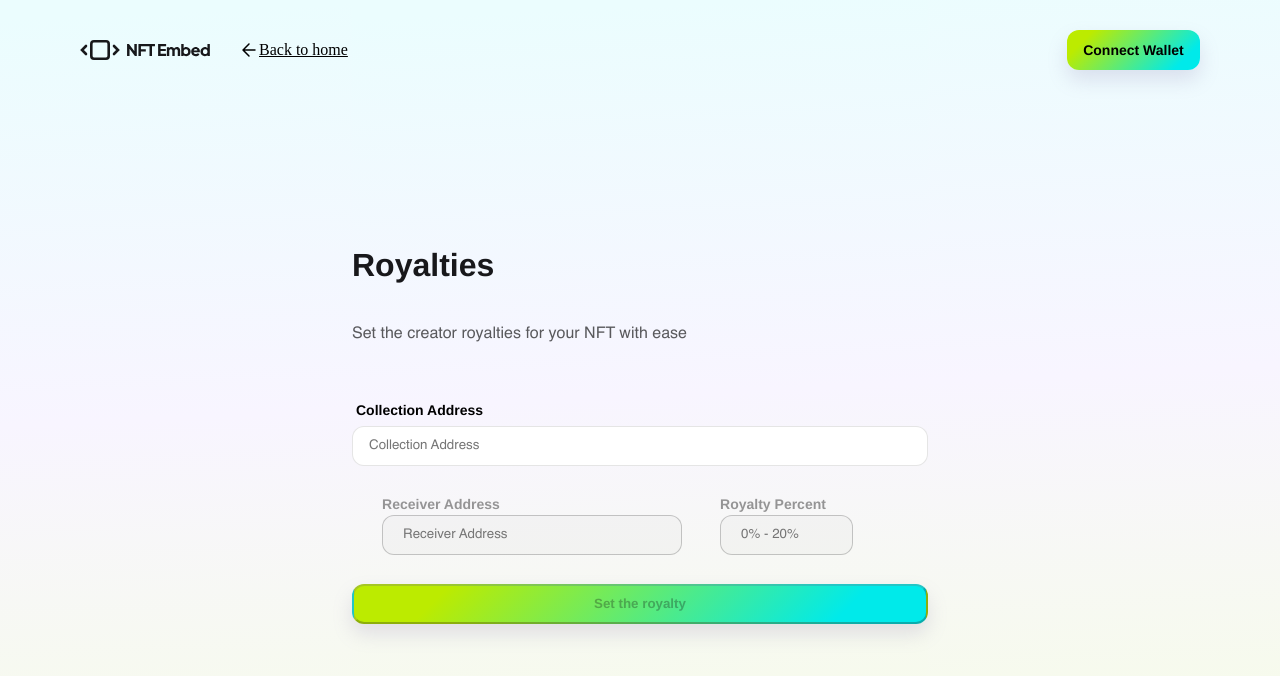
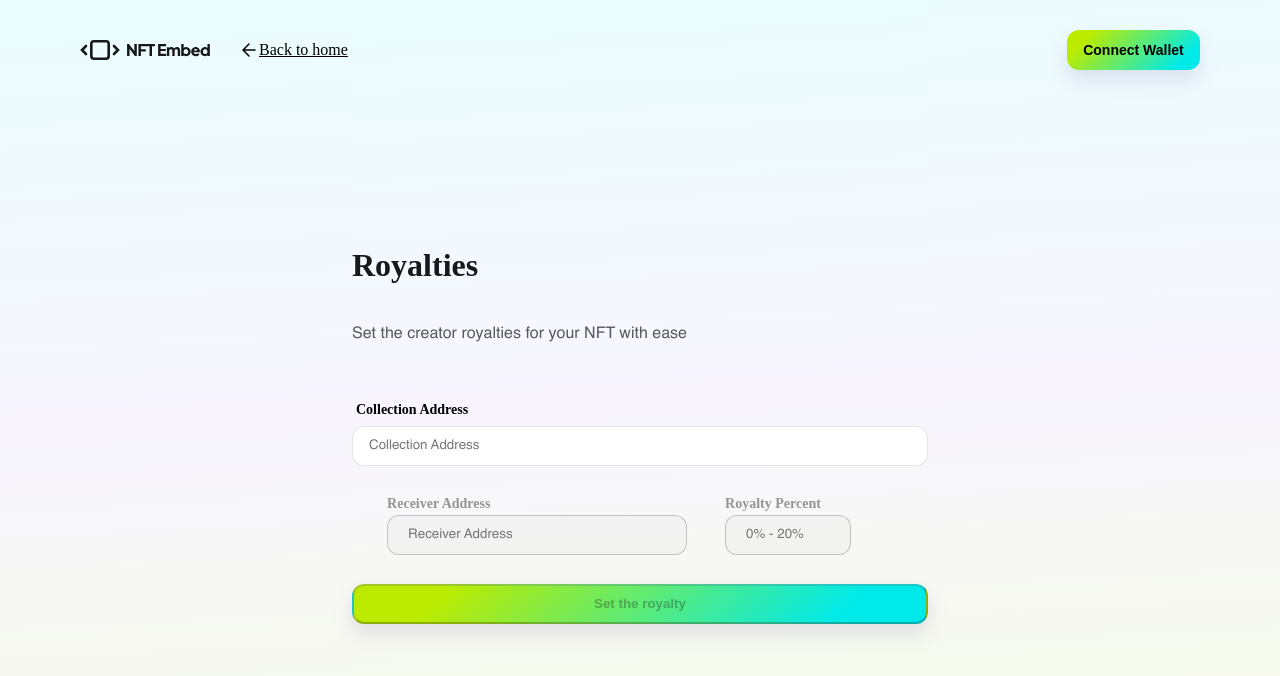
Before and after one commit to dadlessnsad/Registrys, a Next.js app: page / in a window 1280 px wide. Shown: the top 676 px of the page. Built offline with nearby package versions, Linux system fonts and the light colour scheme; no server answers.

Commit message:
'Helvetica-Bold' serif

```diff
--- a/styles/Home.module.css
+++ b/styles/Home.module.css
@@ -45,7 +45,7 @@
     background: linear-gradient(135deg, #BCEB00 15.57%, #00EAEA 84.88%);
     box-shadow: 0px 10px 20px rgba(136, 120, 172, 0.2);
     border-radius: 12px;
-    font-family: 'Helvetica', sans-serif;
+    font-family: 'Helvetica-Bold' serif;
     font-style: normal;
     font-weight: 700;
     font-size: 14px;
@@ -68,7 +68,7 @@
     background: #FFFFFF;
     border: 1px solid rgba(0, 0, 0, 0.1);
     border-radius: 12px;
-    font-family: 'Helvetica', sans-serif;
+    font-family: 'Helvetica-Bold' serif;
     font-style: normal;
     font-weight: 700;
     font-size: 14px;
@@ -102,7 +102,7 @@
 }
 
 .ActionHeaderTitle {
-    font-family: 'Helvetica', sans-serif;
+    font-family: 'Helvetica-Bold' serif;
     font-style: normal;
     font-weight: 700;
     font-size: 32px;
@@ -149,7 +149,7 @@
 .ActionLabelTitle {
     height: 22px;
     margin: 8px 4px;
-    font-family: 'Helvetica', sans-serif;
+    font-family: 'Helvetica-Bold' serif;
     font-style: normal;
     font-weight: 700;
     font-size: 14px;
@@ -186,7 +186,7 @@
 }
 
 .AlertNotOwnerText {
-    font-family: 'Helvetica', sans-serif;;
+    font-family: 'Helvetica-Bold' serif;
     font-style: normal;
     font-weight: 700;
     font-size: 14px;
@@ -221,7 +221,7 @@
 .RoyaltyAddrLabel {
     min-width: 140px;
     height: 22px;
-    font-family: 'Helvetica', sans-serif;;
+    font-family: 'Helvetica-Bold' serif;
     font-style: normal;
     font-weight: 700;
     font-size: 14px;
@@ -252,7 +252,7 @@
 .RoyaltyPercentLabel {
     width: 100px;
     height: 22px;
-    font-family: 'Helvetica', sans-serif;;
+    font-family: 'Helvetica-Bold' serif;
     font-style: normal;
     font-weight: 700;
     font-size: 14px;
@@ -288,7 +288,7 @@
     align-self: stretch;
     flex-grow: 0;
     cursor: pointer;
-    font-family: 'Helvetica', sans-serif;
+    font-family: 'Helvetica-Bold' serif;
     font-style: normal;
     font-weight: 700;
 }
@@ -311,13 +311,13 @@
     order: 0;
     align-self: stretch;
     flex-grow: 0;
-    font-family: 'Helvetica', sans-serif;
+    font-family: 'Helvetica-Bold' serif;
     font-style: normal;
     font-weight: 700;
 }
 
 .AlertNotOwnerText {
-    font-family: 'Helvetica', sans-serif;
+    font-family: 'Helvetica-Bold' serif;
     font-style: normal;
     font-weight: 700;
     font-size: 14px;
--- a/styles/globals.css
+++ b/styles/globals.css
@@ -4,11 +4,16 @@
   src: url(../fonts/Helvetica.ttf) format('truetype');
 }
 
+@font-face {
+  font-family: 'Helvetica-Bold';
+  src: url(../fonts/Helvetica-Bold.ttf) format('truetype');
+}
+
 html,
 body {
   padding: 0;
   margin: 0;
-  font-family: 'Helvetica' serif;
+  font-family: 'Helvetica' serif 'Helvetica-Bold' serif;
 }
 
 a {
```
